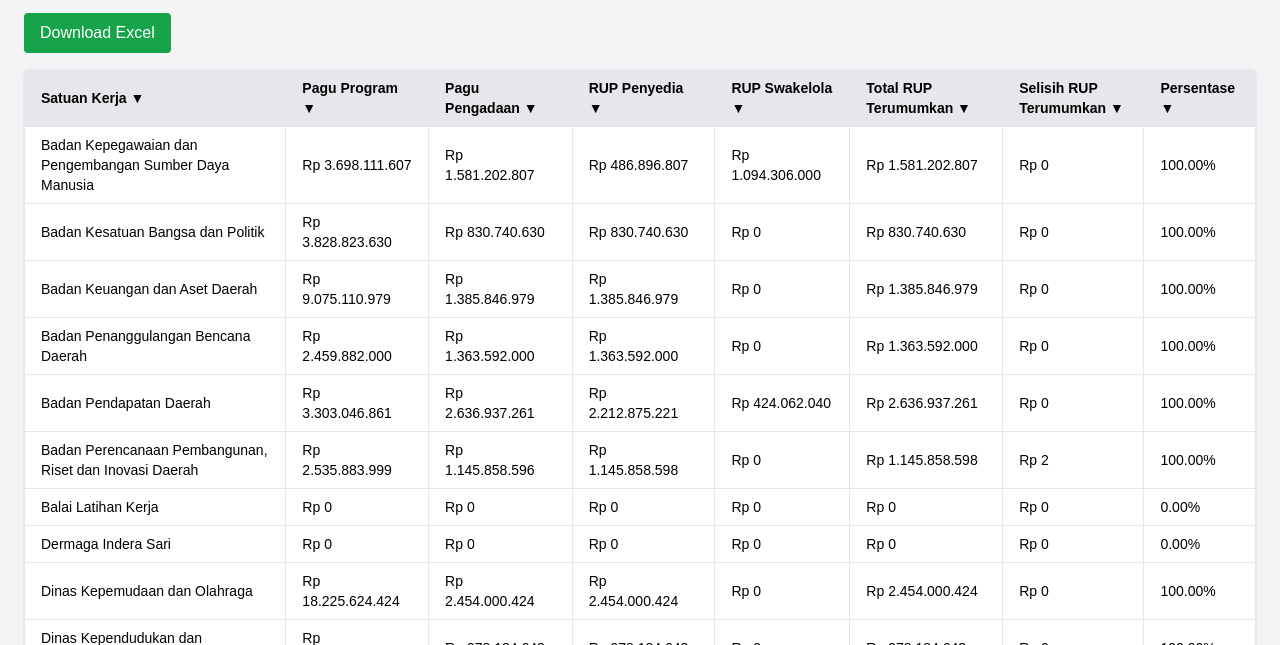
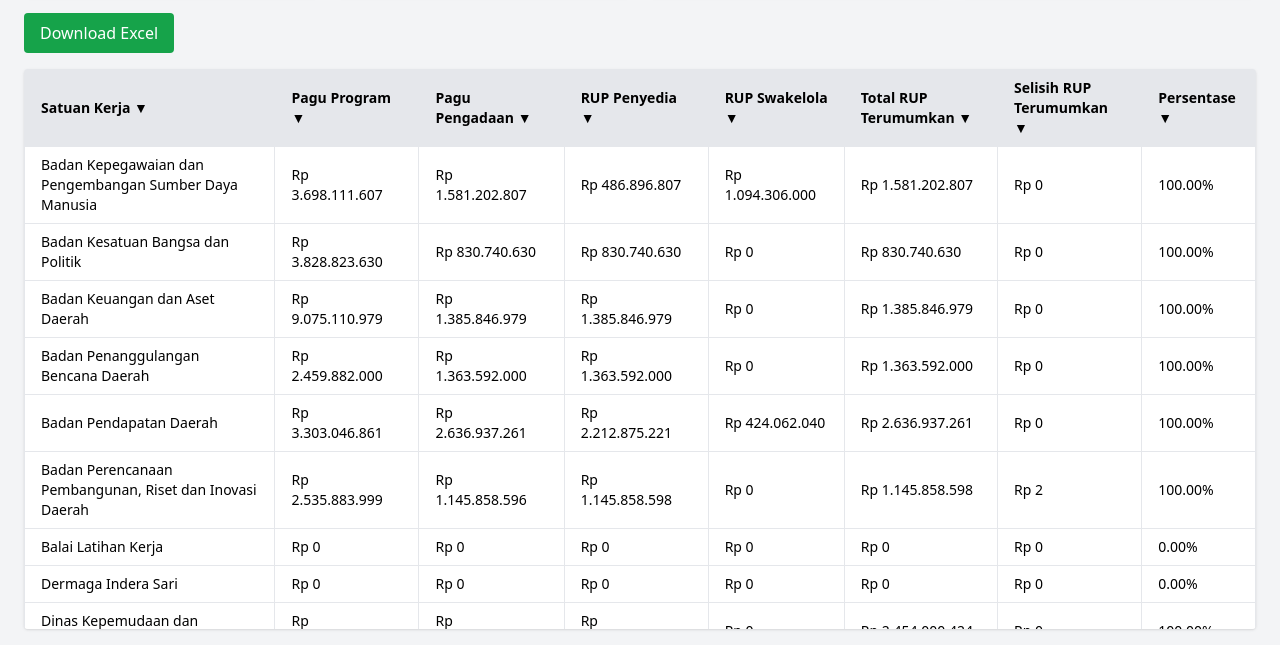
Before and after one commit to rizkipem-21/rup-2026-inaproc, a plain HTML site: page index.html in a window 1280 px wide. Shown: the part 155-800 px from the top of the page. Drawn offline with nearby package versions, Linux system fonts and the light colour scheme.

Commit message:
update tampilan tanpa chart

```diff
--- a/index.html
+++ b/index.html
@@ -9,8 +9,7 @@
 <script src="https://cdnjs.cloudflare.com/ajax/libs/xlsx/0.18.5/xlsx.full.min.js"></script>
 
 <style>
-body { font-family: Arial, sans-serif; }
-th { cursor: pointer; position: relative; }
+th { cursor: pointer; position: sticky; top: 0; background: #e5e7eb; z-index: 5; }
 .filter-box {
     position: absolute;
     top: 100%;
@@ -41,9 +40,9 @@ Download Excel
 </button>
 
 <!-- TABLE -->
-<div class="overflow-auto bg-white rounded shadow">
+<div class="bg-white rounded shadow max-h-[70vh] overflow-auto">
 <table class="min-w-full text-sm text-left border" id="table">
-<thead class="bg-gray-200">
+<thead>
 <tr id="headerRow"></tr>
 </thead>
 <tbody id="body"></tbody>
@@ -65,18 +64,15 @@ async function loadData(){
     const res = await fetch("data/rekap.json");
     rawData = await res.json();
 
-    // HITUNG ULANG RUMUS
+    // HITUNG ULANG
     rawData = rawData.map(row => {
         const paguPengadaan = Number(row["Pagu Pengadaan"] || 0);
         const totalRup = Number(row["Total RUP Terumumkan"] || 0);
 
-        const selisih = totalRup - paguPengadaan;
-        const persen = paguPengadaan === 0 ? 0 : (totalRup / paguPengadaan) * 100;
-
         return {
             ...row,
-            "Selisih RUP Terumumkan": selisih,
-            "Persentase": persen
+            "Selisih RUP Terumumkan": totalRup - paguPengadaan,
+            "Persentase": paguPengadaan === 0 ? 0 : (totalRup / paguPengadaan) * 100
         };
     });
 
@@ -87,7 +83,7 @@ async function loadData(){
     renderSummary();
 }
 
-// HEADER + FILTER EXCEL STYLE
+// HEADER
 function renderHeader(){
     const header = document.getElementById("headerRow");
     header.innerHTML = "";
@@ -110,7 +106,7 @@ function renderHeader(){
     });
 }
 
-// OPEN FILTER
+// FILTER
 function openFilter(column){
     document.querySelectorAll(".filter-box").forEach(el => el.style.display = "none");
 
@@ -130,7 +126,6 @@ function openFilter(column){
     `;
 }
 
-// SELECT ALL
 function toggleAll(column, el){
     const box = document.getElementById("filter-"+column);
     box.querySelectorAll("input[type=checkbox]").forEach(cb => {
@@ -138,7 +133,6 @@ function toggleAll(column, el){
     });
 }
 
-// APPLY FILTER (TIDAK REALTIME)
 function applyFilter(column){
     const box = document.getElementById("filter-"+column);
     const checked = [...box.querySelectorAll("input[type=checkbox]:checked")]
@@ -159,7 +153,7 @@ function applyFilter(column){
     renderSummary();
 }
 
-// RENDER TABLE
+// TABLE
 function renderTable(){
     const body = document.getElementById("body");
     body.innerHTML = "";
@@ -186,7 +180,7 @@ function renderTable(){
     });
 }
 
-// SUMMARY TOTAL
+// SUMMARY (FIX SESUAI PERMINTAAN)
 function renderSummary(){
     let totalPaguProgram = 0;
     let totalPaguPengadaan = 0;
@@ -216,7 +210,7 @@ function renderSummary(){
     `;
 }
 
-// DOWNLOAD EXCEL
+// DOWNLOAD
 function downloadExcel(){
     const ws = XLSX.utils.json_to_sheet(filteredData);
     const wb = XLSX.utils.book_new();
@@ -224,7 +218,7 @@ function downloadExcel(){
     XLSX.writeFile(wb, "rekap_rup.xlsx");
 }
 
-// CLOSE FILTER SAAT KLIK LUAR
+// CLOSE FILTER
 document.addEventListener("click", () => {
     document.querySelectorAll(".filter-box").forEach(el => el.style.display = "none");
 });
```
